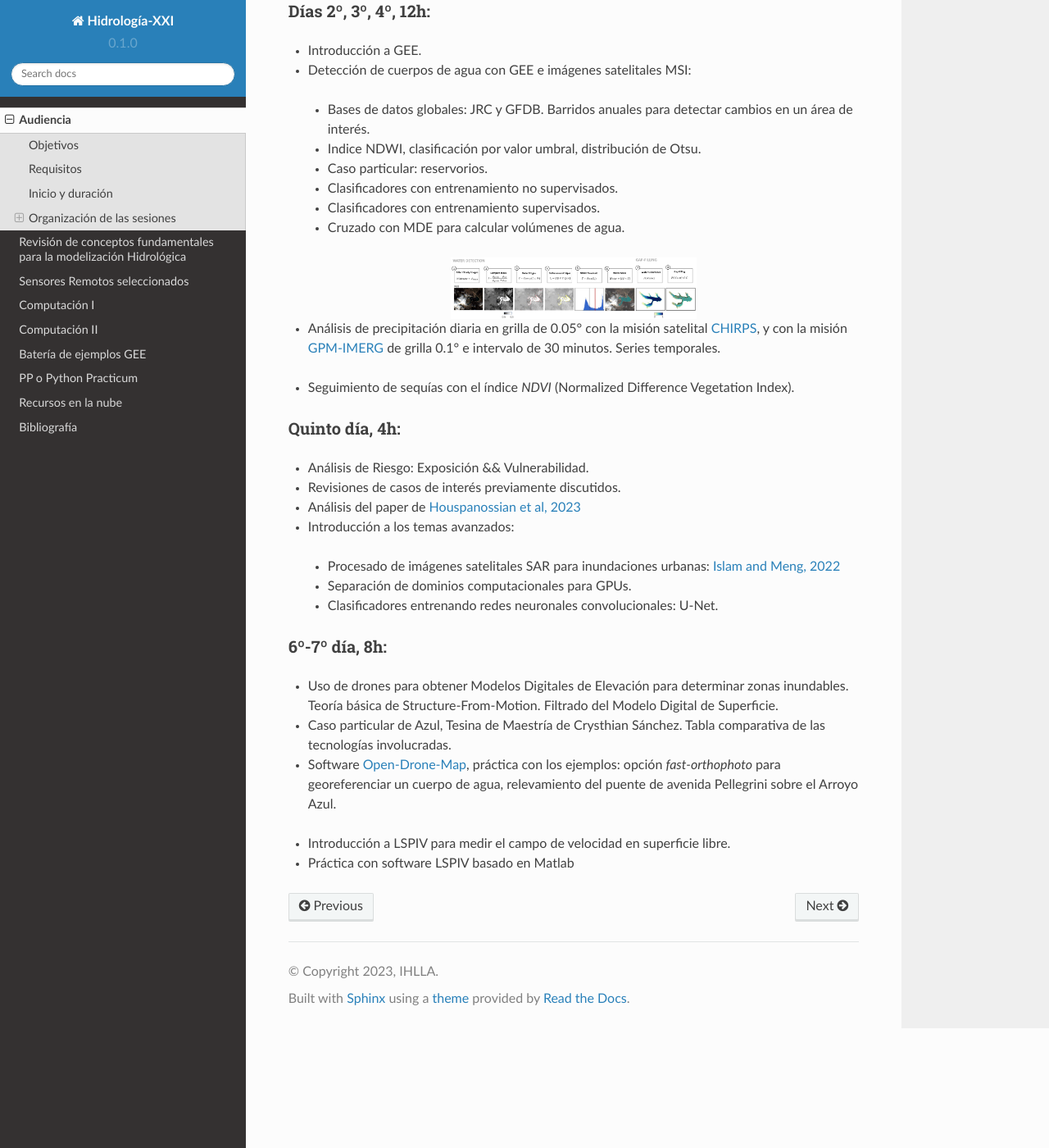
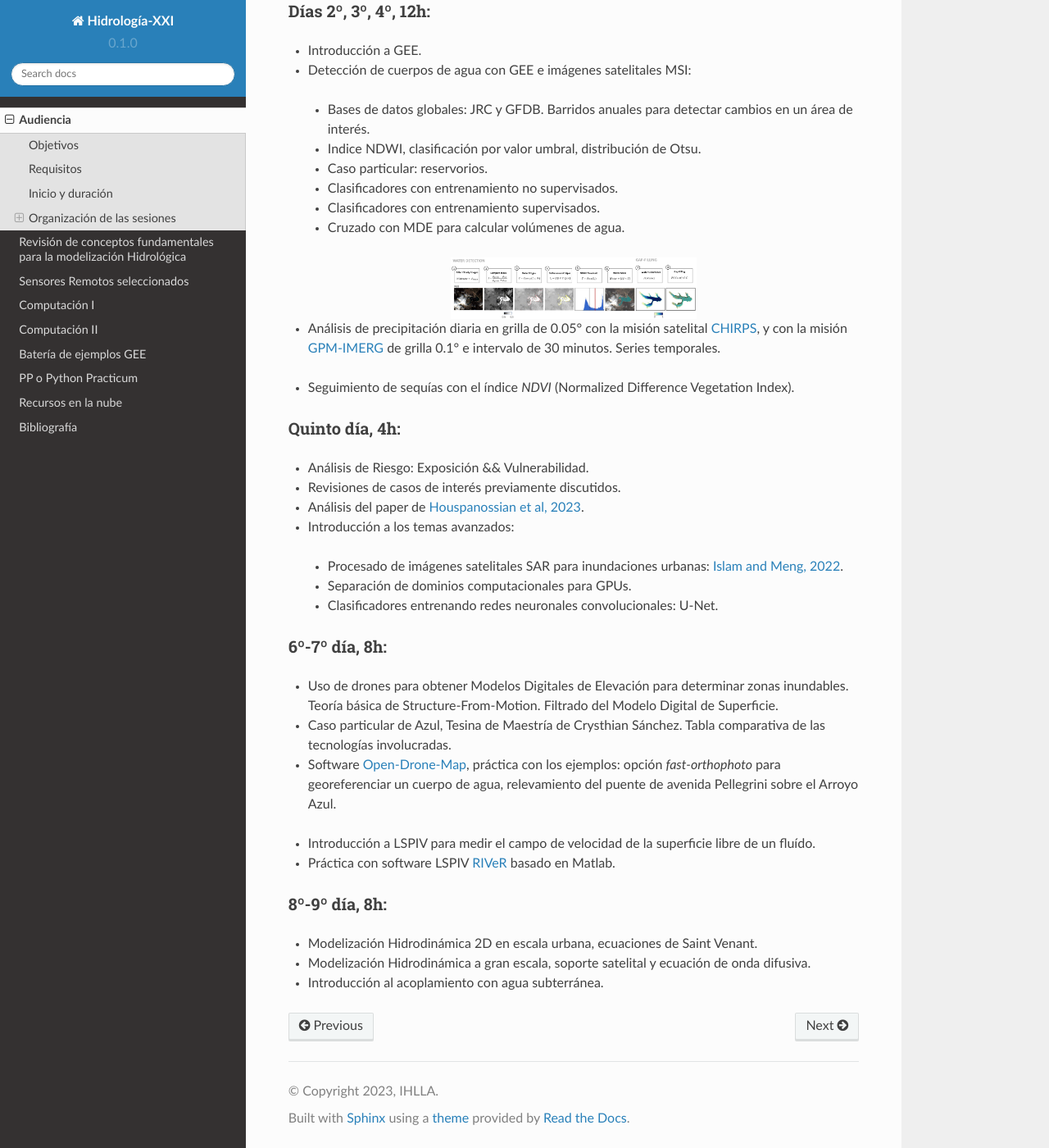
Before and after one commit to ivillamadrid/HidrologiaXXI, a Sphinx documentation site: the page built from docs/source/audiencia.rst, in a window 1280 px wide and 1400 px high, scrolled down 1457 px. Shown: the whole window at 82% size. Built offline with Sphinx 7.4.7 and the Read the Docs theme 2.0.0, drawn with Linux system fonts in a browser that asks for light colours.

Commit message:
Update audiencia.rst

```diff
--- a/docs/source/audiencia.rst
+++ b/docs/source/audiencia.rst
@@ -81,15 +81,16 @@ Quinto día, 4h:
 ***************
 * Análisis de Riesgo: Exposición && Vulnerabilidad.
 * Revisiones de casos de interés previamente discutidos.
-* Análisis del paper de `Houspanossian et al, 2023 <https://www.science.org/doi/10.1126/science.add5462>`_
+* Análisis del paper de `Houspanossian et al, 2023 <https://www.science.org/doi/10.1126/science.add5462>`_.
 * Introducción a los temas avanzados:
 
- * Procesado de imágenes satelitales SAR para inundaciones urbanas: `Islam and Meng, 2022 <https://doi.org/10.1016/j.jag.2022.103002>`_
+ * Procesado de imágenes satelitales SAR para inundaciones urbanas: `Islam and Meng, 2022 <https://doi.org/10.1016/j.jag.2022.103002>`_.
  * Separación de dominios computacionales para GPUs.
  * Clasificadores entrenando redes neuronales convolucionales: U-Net.
 
 6º-7º día, 8h:
 **************
+
 * Uso de drones para obtener Modelos Digitales de Elevación para determinar zonas inundables. Teoría básica de Structure-From-Motion. Filtrado del Modelo Digital de Superficie.
 
 * Caso particular de Azul, Tesina de Maestría de Crysthian Sánchez. Tabla comparativa de las tecnologías involucradas.
@@ -98,6 +99,15 @@ Quinto día, 4h:
 
 .. _Open-Drone-Map: https://www.opendronemap.org/
 
-* Introducción a LSPIV para medir el campo de velocidad en superficie libre.
+* Introducción a LSPIV para medir el campo de velocidad de la superficie libre de un fluído.
 
-* Práctica con software LSPIV  basado en Matlab
+* Práctica con software LSPIV `RIVeR <https://riverdischarge.blogspot.com>`_ basado en Matlab.
+
+8º-9º día, 8h:
+***************
+
+* Modelización Hidrodinámica 2D en escala urbana, ecuaciones de Saint Venant.
+
+* Modelización Hidrodinámica a gran escala, soporte satelital y ecuación de onda difusiva.
+
+* Introducción al acoplamiento con agua subterránea.
```
